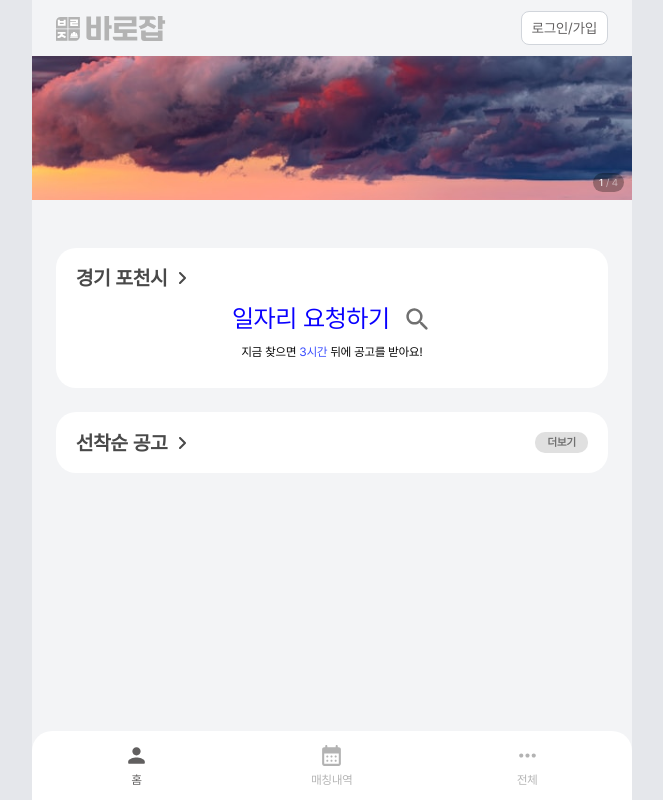
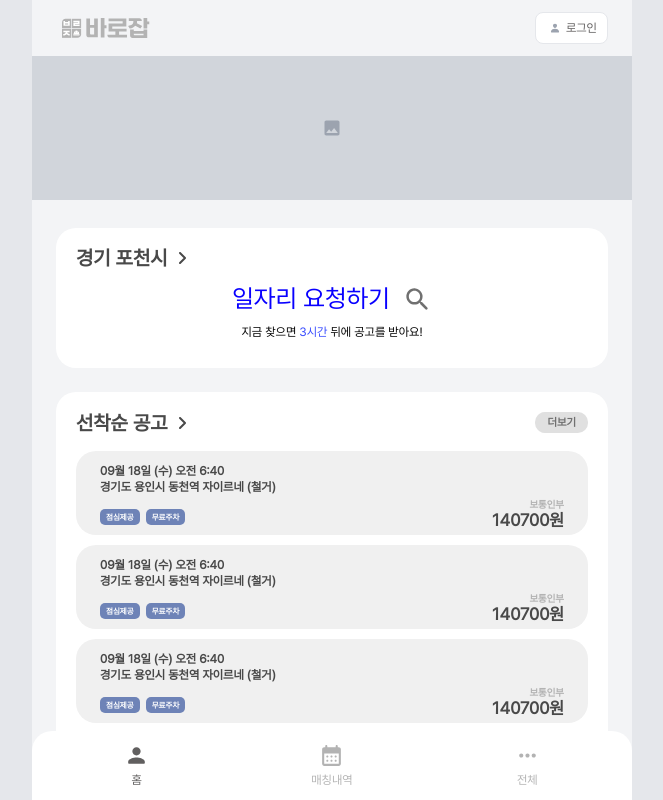
Before and after one commit to Barojob/frontend, a React (Vite) app: page / in a window 1280 px wide. Shown: the whole page, without its empty margins (308-971 px from the left). Built offline with nearby package versions, Linux system fonts and the light colour scheme.

Commit message:
feat: 공지사항 보드 및 카드 컴포넌트 추가, 헤더 UI 수정

```diff
--- a/src/component/Board/NoticeBoard.tsx
+++ b/src/component/Board/NoticeBoard.tsx
@@ -2,14 +2,44 @@ import React from "react";
 import { cn } from "../../utils/classname";
 import Board from "./Board";
 import RightArrowIcon from "../../svgs/RightArrowIcon";
+import NoticeCard from "../Notice/NoticeCard";
 
 type Props = {
   className?: string;
 };
 
+const item = [
+  {
+    date: "09월 18일 (수) 오전 6:40",
+    location: "경기도 용인시 동천역 자이르네 (철거)",
+    workerType: "보통인부",
+    wage: 140700,
+  },
+  {
+    date: "09월 18일 (수) 오전 6:40",
+    location: "경기도 용인시 동천역 자이르네 (철거)",
+    workerType: "보통인부",
+    wage: 140700,
+  },
+  {
+    date: "09월 18일 (수) 오전 6:40",
+    location: "경기도 용인시 동천역 자이르네 (철거)",
+    workerType: "보통인부",
+    wage: 140700,
+  },
+  {
+    date: "09월 18일 (수) 오전 6:40",
+    location: "경기도 용인시 동천역 자이르네 (철거)",
+    workerType: "보통인부",
+    wage: 140700,
+  },
+];
+
 const NoticeBoard: React.FC<Props> = ({ className }) => {
   return (
-    <Board className={cn("flex flex-col justify-center", className)}>
+    <Board
+      className={cn("flex flex-col justify-center gap-[1.125rem]", className)}
+    >
       <div className="flex items-center justify-between">
         <div className="flex">
           <div className="font-semibold text-xl text-gray-3 leading-none">
@@ -21,6 +51,16 @@ const NoticeBoard: React.FC<Props> = ({ className }) => {
           더보기
         </button>
       </div>
+      <div className="flex flex-col gap-[0.625rem]">
+        {item.map((index) => (
+          <NoticeCard
+            date={index.date}
+            location={index.location}
+            workerType={index.workerType}
+            wage={index.wage}
+          />
+        ))}
+      </div>
     </Board>
   );
 };
--- /dev/null
+++ b/src/component/Chip.tsx
@@ -0,0 +1,21 @@
+import { cn } from "@/utils/classname";
+
+type Props = {
+  children: React.ReactNode;
+  className?: string;
+};
+
+const Chip: React.FC<Props> = ({ children, className }) => {
+  return (
+    <div
+      className={cn(
+        "flex w-fit items-center justify-center rounded-[0.3125rem] bg-black text-white text-[0.5rem] px-1.5 py-0.5",
+        className
+      )}
+    >
+      {children}
+    </div>
+  );
+};
+
+export default Chip;
--- /dev/null
+++ b/src/component/Notice/NoticeCard.tsx
@@ -0,0 +1,42 @@
+import { cn } from "@/utils/classname";
+import Chip from "../Chip";
+
+type Props = {
+  className?: string;
+  date?: string;
+  location?: string;
+  workerType?: string;
+  wage?: number;
+};
+
+const NoticeCard: React.FC<Props> = ({
+  className,
+  date,
+  location,
+  workerType,
+  wage,
+}) => {
+  return (
+    <div
+      className={cn(
+        "w-full bg-gray-0 rounded-[1.25rem] px-6 py-1.5",
+        className
+      )}
+    >
+      <div className="flex flex-col relative font-semibold pt-1.5">
+        <p className="text-gray-3 text-xs text-left">{date}</p>
+        <p className="text-gray-3 text-xs text-left">{location}</p>
+        <div className="flex gap-1.5 mt-3.5 pb-1">
+          <Chip children="점심제공" className="bg-blue-5" />
+          <Chip children="무료주차" className="bg-blue-5" />
+        </div>
+        <div className="absolute bottom-0 right-0 text-right gap-1">
+          <p className="text-gray-2 text-[0.625rem] leading-1">{workerType}</p>
+          <p className="text-gray-3 text-[1.063rem] leading-none">{wage}원</p>
+        </div>
+      </div>
+    </div>
+  );
+};
+
+export default NoticeCard;
--- a/src/component/layouts/Header.tsx
+++ b/src/component/layouts/Header.tsx
@@ -1,8 +1,8 @@
 import React from "react";
 import { cn } from "../../utils/classname";
 import Logo from "../../svgs/Logo";
-import Button from "../Button/Button";
 import { useNavigate } from "react-router-dom";
+import { IoPerson } from "react-icons/io5";
 
 type Props = {
   className?: string;
@@ -19,12 +19,15 @@ const Header: React.FC<Props> = ({ className }) => {
       )}
     >
       <Logo />
-      <Button
+      <div
         onClick={() => navigate("/home")}
-        className="w-fit rounded-lg text-gray-1 text-sm px-2.5 py-1.5"
+        className="w-fit rounded-lg bg-white border text-gray-1 text-xs px-2.5 py-1.5 flex items-center gap-0.5"
       >
-        로그인/가입
-      </Button>
+        <div className=" p-1 rounded-full">
+          <IoPerson className="text-[10px] text-gray-400" />
+        </div>
+        로그인
+      </div>
     </div>
   );
 };
--- a/src/pages/MainPage.tsx
+++ b/src/pages/MainPage.tsx
@@ -1,9 +1,9 @@
-import AdList from "@/component/Advertisement/AdList";
 import NoticeBoard from "@/component/Board/NoticeBoard";
 import SearchBoard from "@/component/Board/SearchBoard";
 import Header from "@/component/layouts/Header";
 import NavBar from "@/component/layouts/NavBar";
 import React from "react";
+import { MdImage } from "react-icons/md";
 
 type Props = {
   className?: string;
@@ -14,9 +14,12 @@ const MainPage: React.FC<Props> = () => {
     <div className="bg-gray-100 h-full w-full flex flex-col ">
       <Header />
       <main className="flex-1 overflow-scroll">
-        <div className="flex flex-col gap-12 ">
-          <AdList />
-          <div className="px-6 flex flex-col gap-6">
+        <div className="flex flex-col gap-7 ">
+          {/* <AdList /> */}
+          <div className="h-36 bg-gray-300 flex items-center justify-center">
+            <MdImage className="text-gray-400 text-xl" />
+          </div>
+          <div className="px-6 flex flex-col gap-6 mb-8">
             <SearchBoard />
             <NoticeBoard />
           </div>
@@ -28,13 +31,3 @@ const MainPage: React.FC<Props> = () => {
 };
 
 export default MainPage;
-
-/*
-      { <Header className="" />
-      <main className="flex-1 pt-20">
-        <AdList />
-        <SearchBoard />
-        <NoticeBoard />
-      </main>
-      <NavBar className="" /> }
-*/
--- a/src/svgs/Logo.tsx
+++ b/src/svgs/Logo.tsx
@@ -3,14 +3,16 @@ import { cn } from "../utils/classname";
 
 type Props = {
   className?: string;
+  width?: number;
+  height?: number;
 };
 
-const Logo: React.FC<Props> = ({ className }) => {
+const Logo: React.FC<Props> = ({ className, width = 100, height = 20 }) => {
   return (
     <div className={cn("", className)}>
       <svg
-        width="110"
-        height="25"
+        width={width}
+        height={height}
         viewBox="0 0 110 25"
         fill="none"
         xmlns="http://www.w3.org/2000/svg"
--- a/tailwind.config.ts
+++ b/tailwind.config.ts
@@ -21,11 +21,13 @@ export default {
           2: "#376FFF",
           3: "#0900FF",
           4: "#374BFF",
+          5: "#6E83B7",
         },
         extraBlack: {
           1: "#242424",
         },
         gray: {
+          0: "#F0F0F0",
           1: "#615F5F",
           2: "#B3B3B3",
           3: "#494949",
```
